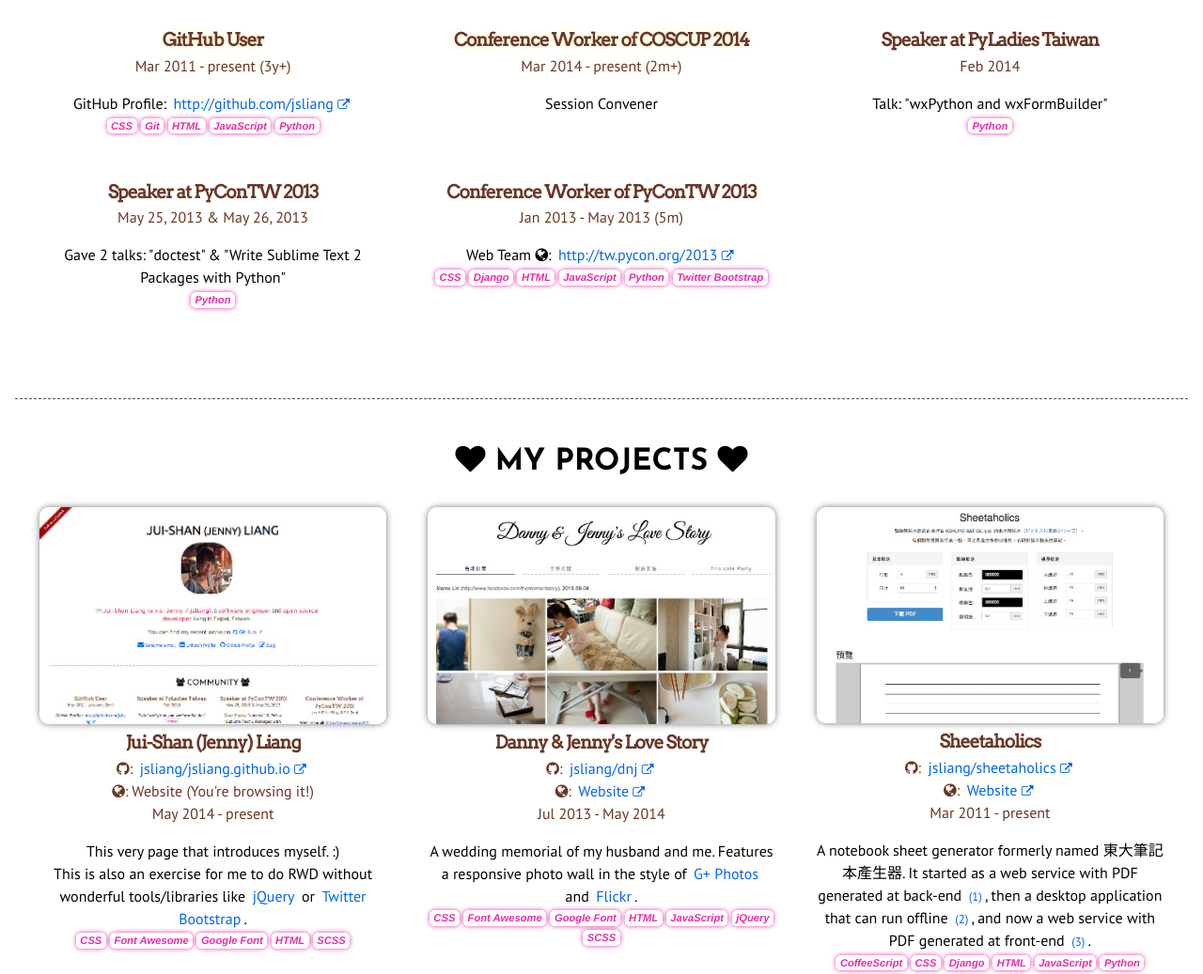
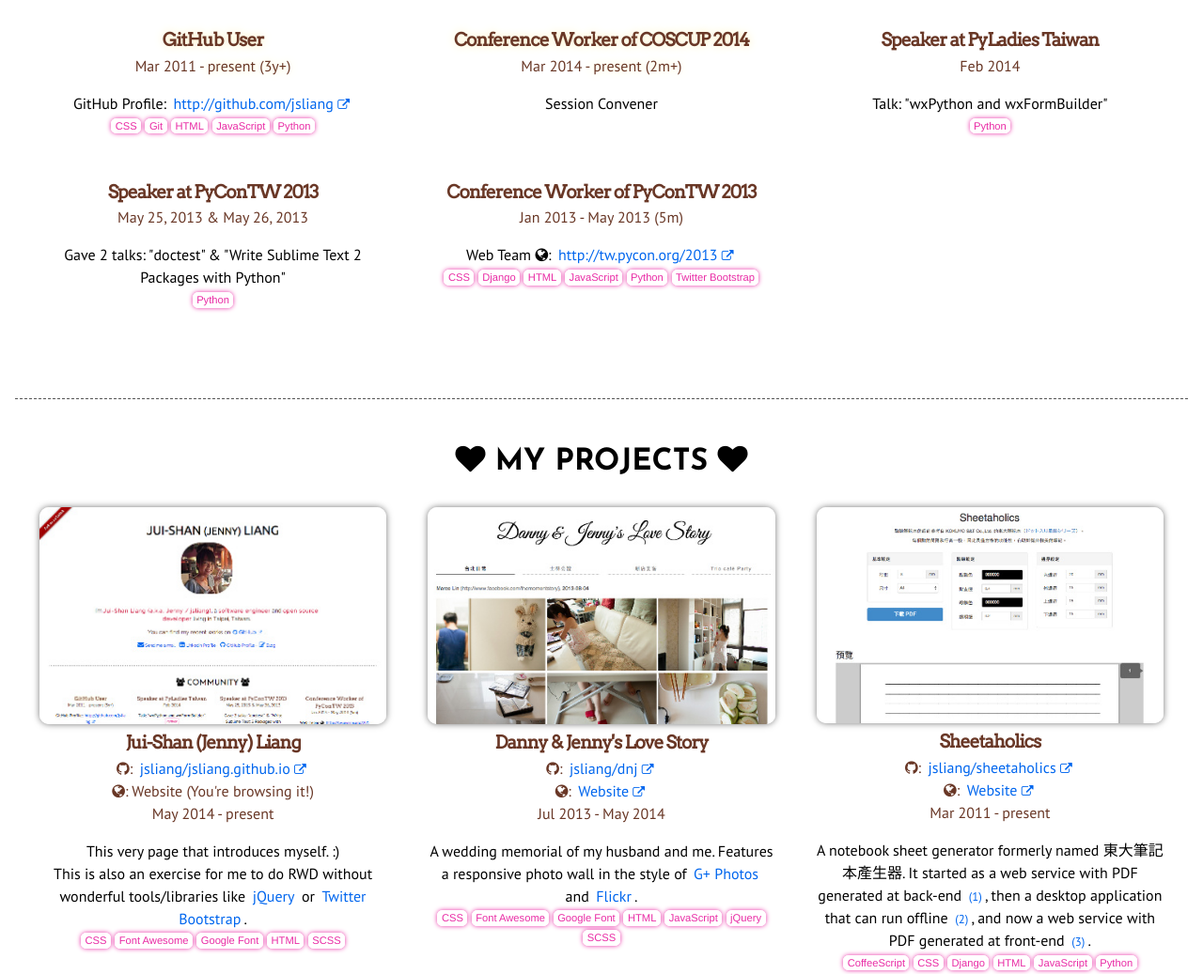
Before and after one commit to jsliang/jsliang.github.io, a plain HTML site: page index.html in a window 1280 px wide. Shown: the part 887-1924 px from the top of the page at 94% size. Drawn offline with Linux system fonts and the light colour scheme.

Commit message:
Modify reset.css style

```diff
--- a/index.html
+++ b/index.html
@@ -10,7 +10,6 @@
     <link href="http://fonts.googleapis.com/css?family=PT+Sans:400,700" rel="stylesheet" type="text/css">
     <link href="http://fonts.googleapis.com/css?family=Raleway" rel="stylesheet" type="text/css">
     <link href="http://fonts.googleapis.com/css?family=Ubuntu:400,700" rel="stylesheet" type="text/css">
-    <link rel="stylesheet" type="text/css" href="stylesheets/reset.css">
     <link rel="stylesheet" type="text/css" href="stylesheets/main.css">
     <link rel="stylesheet" type="text/css" href="stylesheets/rwd_grid.css">
     <link rel="stylesheet" type="text/css" href="//netdna.bootstrapcdn.com/font-awesome/4.1.0/css/font-awesome.min.css">
--- a/sass/main.scss
+++ b/sass/main.scss
@@ -1,3 +1,9 @@
+@import "reset.scss";
+
+/**
+ * CSS Styles for http://jsliang.com
+ */
+
 small {
     font-size: 0.8em;
 }
--- a/stylesheets/reset.css
+++ b/sass/reset.scss
@@ -48,18 +48,18 @@
     vertical-align:baseline;
     background:transparent;
 }
-/* change colours to suit your needs */
+// change colours to suit your needs
 ins {
     background-color:#ff9;
     color:#000;
     text-decoration:none;
 }
-/* change colours to suit your needs */
+// change colours to suit your needs
 mark {
     background-color:#ff9;
     color:#000;
-    font-style:italic;
-    font-weight:bold;
+    font-style:normal;
+    font-weight:400;
 }
 del {
     text-decoration: line-through;
@@ -72,7 +72,7 @@
     border-collapse:collapse;
     border-spacing:0;
 }
-/* change border colour to suit your needs */
+// change border colour to suit your needs
 hr {
     display:block;
     height:1px;
```
Also changed, not shown: stylesheets/main.css, 1 other file.
